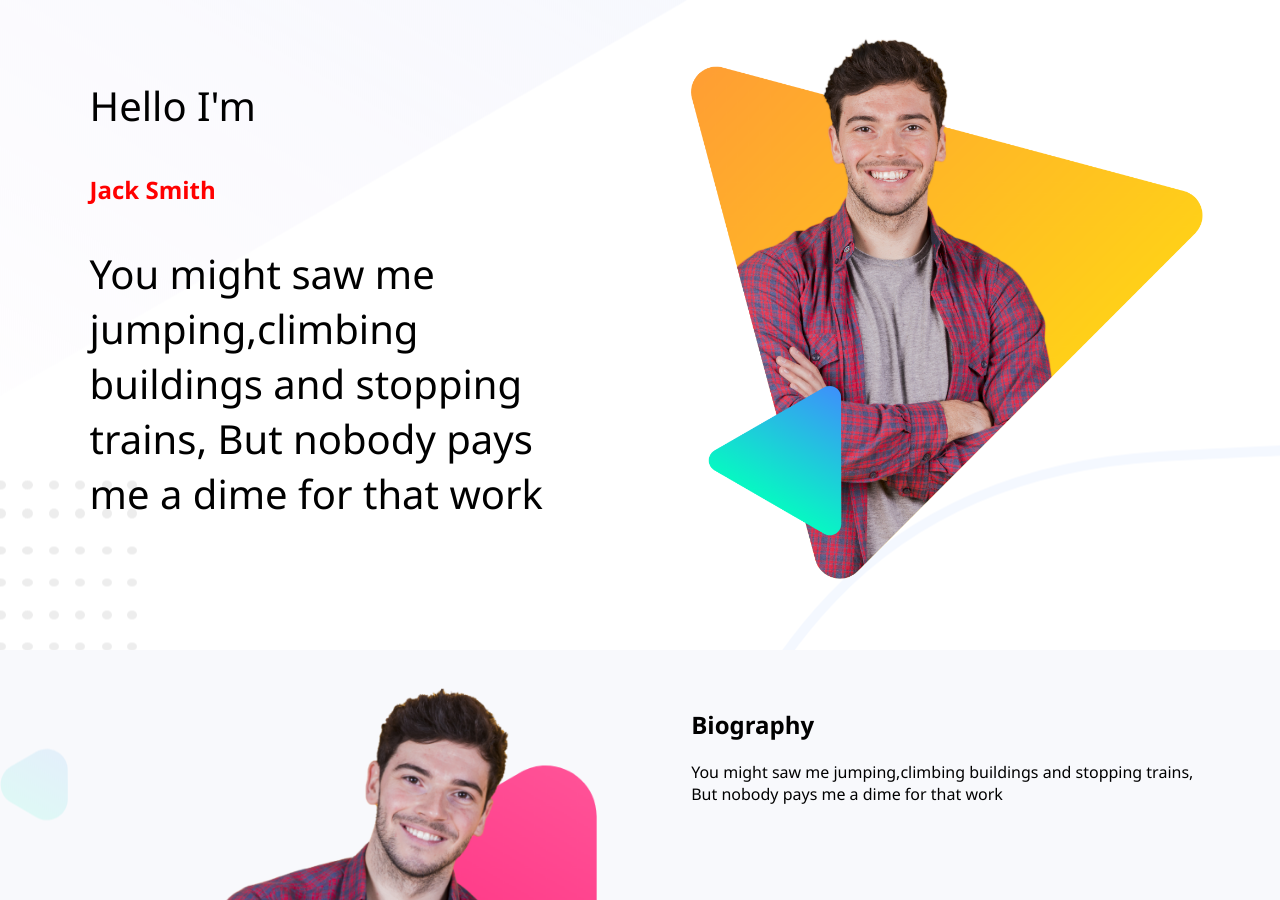
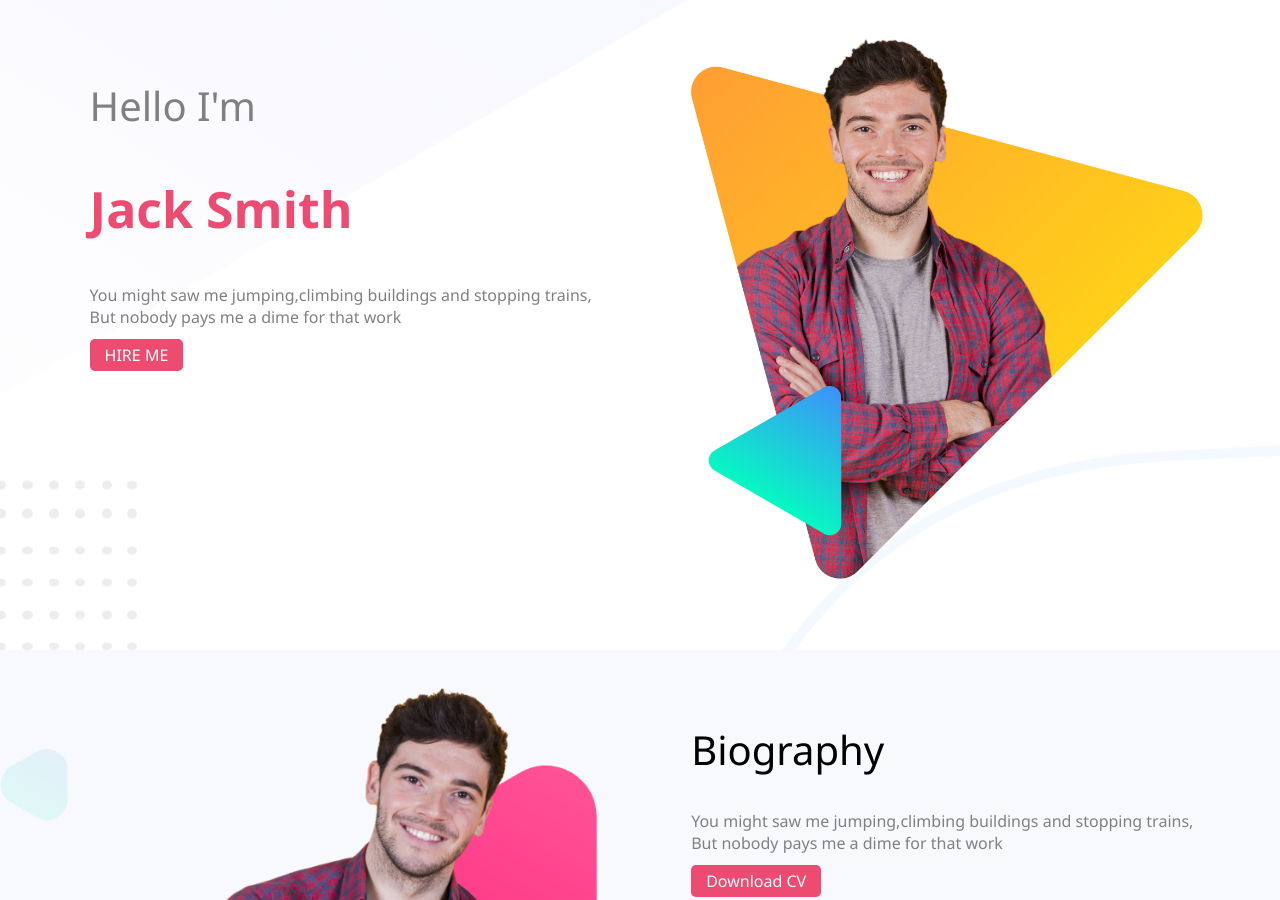
Before and after one commit to MuhammadSaidulislam/Protfolio_web, a plain HTML site: page index.html in a window 1280 px wide. Shown: the top 900 px of the page. Drawn offline with Linux system fonts and the light colour scheme.

Commit message:
last time

```diff
--- a/index.html
+++ b/index.html
@@ -11,9 +11,10 @@
 <body>
     <section class="heading-section">
         <div class="half-width">
-            <p>Hello I'm</p>
+            <p class="hello">Hello I'm</p>
             <h1 class="headnigtext">Jack Smith</h1>
             <p>You might saw me jumping,climbing buildings and stopping trains, But nobody pays me a dime for that work</p>
+            <a class="buuton_link" href="#">HIRE ME</a>
         </div>
         <div class="half-width">
             <img src="image/peter.png" alt="image">
@@ -26,8 +27,8 @@
         </div>
         <div class="half-width">
             <h1>Biography</h1>
-
             <p>You might saw me jumping,climbing buildings and stopping trains, But nobody pays me a dime for that work</p>
+            <a class="buuton_link" href="#">Download CV</a>
         </div>
     </section>
     <section class="latest-work">
--- a/main.css
+++ b/main.css
@@ -3,6 +3,15 @@ body {
     padding: 0;
     box-sizing: border-box;
     font-family: 'Segoe UI', Tahoma, Geneva, Verdana, sans-serif;
+}
+
+p {
+    color: gray;
+}
+
+.biography h1 {
+    font-size: 40px;
+    font-weight: 500;
 }
 
 .heading-section {
@@ -13,12 +22,21 @@ body {
     padding-bottom: 150px;
 }
 
-.heading-section p {
+.heading-section .hello {
     font-size: 40px;
 }
 
 .headnigtext {
-    color: red;
+    color: #ED4B72;
+    font-size: 50px;
+}
+
+.buuton_link {
+    text-decoration: none;
+    padding: 5px 15px;
+    border-radius: 5px;
+    color: white;
+    background-color: #ED4B72;
 }
 
 .half-width {
@@ -44,17 +62,19 @@ body {
     height: 500px;
     background-repeat: no-repeat;
     background-position: center;
+    padding: 60px;
 }
 
 .latest-work h2 {
     text-align: center;
+    font-weight: 600;
 }
 
 .working-list {
     float: left;
-    width: 22%;
-    margin-left: 5%;
-    margin-right: 5%;
+    width: 29%;
+    margin-left: 2%;
+    margin-right: 2%;
 }
 
 .working-list img {
@@ -63,7 +83,7 @@ body {
 
 footer {
     background-image: url("image/footer-bg.png");
-    height: 600px;
+    height: 500px;
     background-repeat: no-repeat;
     background-position: center;
     text-align: center;
```
